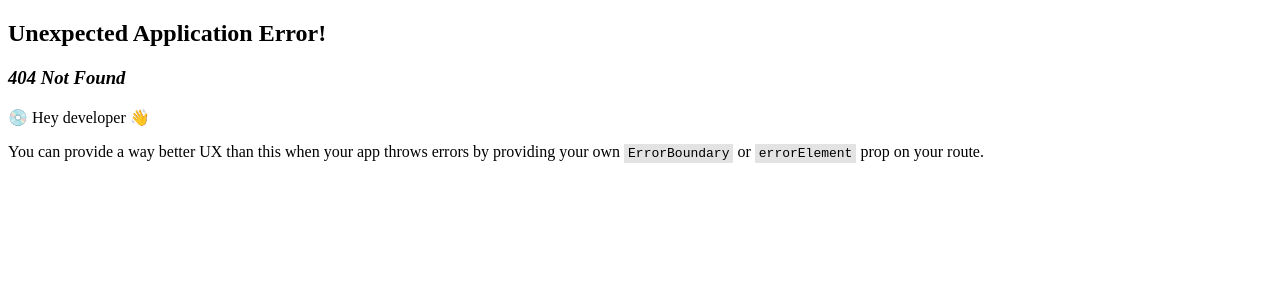
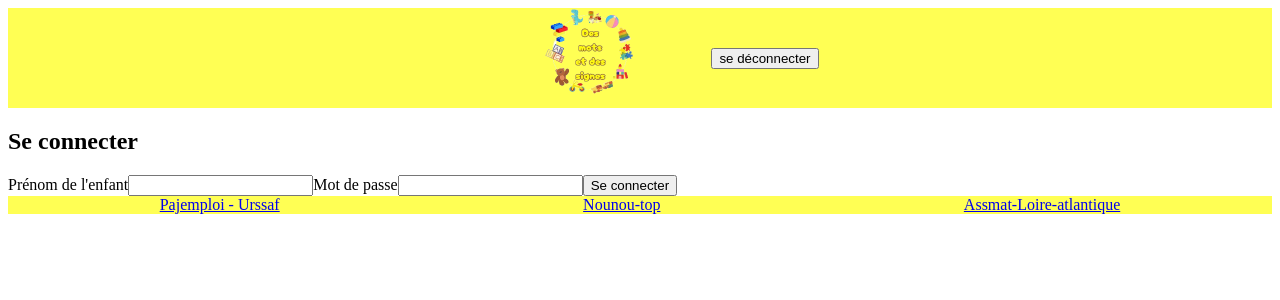
Before and after one commit to Angelina2504/nounouproject, a React (Vite) app in the folder frontend/: page /login in a window 1280 px wide. Before the commit this address had no page. Shown: the top 300 px of the page. Built offline with nearby package versions, Linux system fonts and the light colour scheme.

Commit message:
add path and files css to log in

```diff
--- a/frontend/src/main.jsx
+++ b/frontend/src/main.jsx
@@ -6,6 +6,7 @@
 import App from "./App";
 import Home from "./pages/Home"
 import Family from "./pages/Family";
+import Login from "./pages/Login";
 
 
 
@@ -21,6 +22,10 @@
           path: "/family",
           element: <Family />,
         },
+        {
+          path: "/login",
+          element: <Login />,
+        },
         ]
   },
 ]);
--- a/frontend/src/pages/Login.jsx
+++ b/frontend/src/pages/Login.jsx
@@ -0,0 +1,19 @@
+export default function Login() {
+    return (
+        <>
+        <h2>Se connecter</h2>
+
+        <form action="">
+
+            <label htmlFor="">Prénom de l'enfant</label>
+            <input type="text" required/>
+
+            <label htmlFor="">Mot de passe</label>
+            <input type="text" required/>
+
+            <button>Se connecter</button>
+        </form>
+
+        </>
+    )
+}
```
Also changed, not shown: frontend/src/styles/login.css (added).
